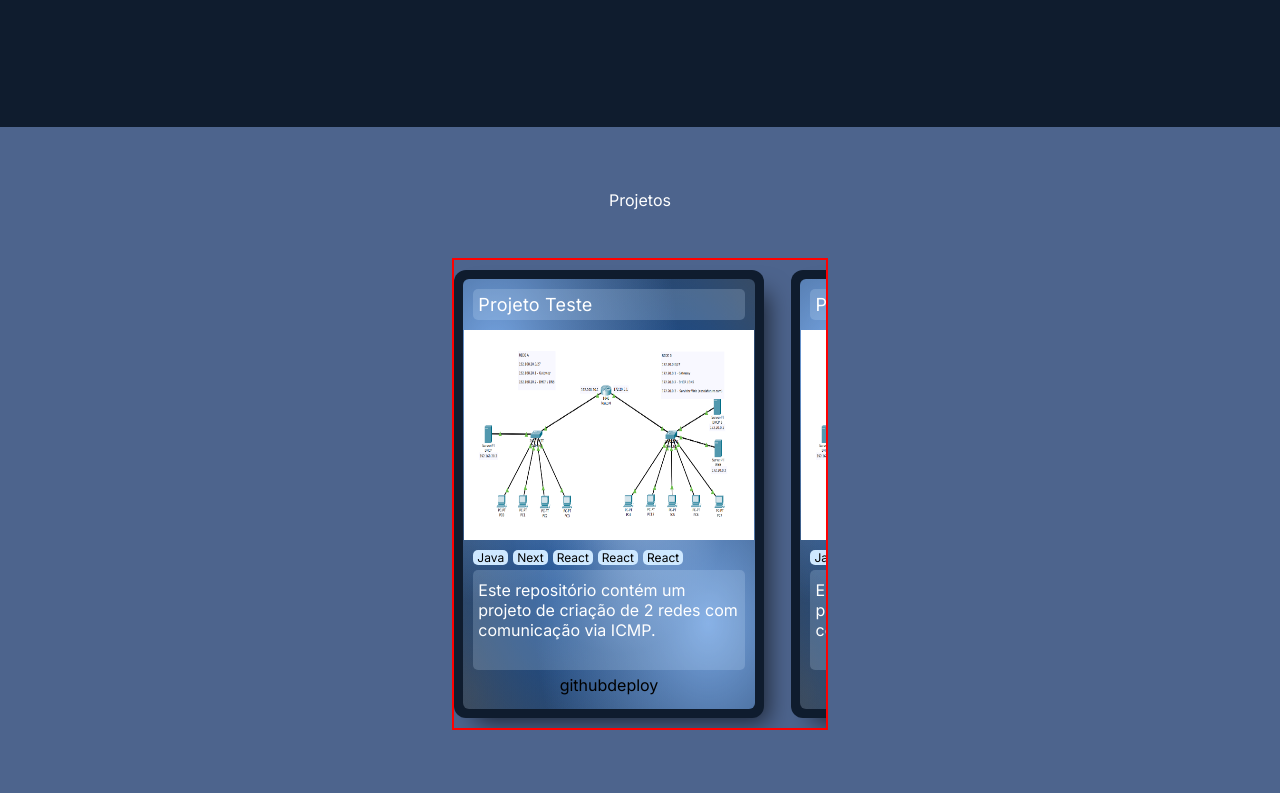
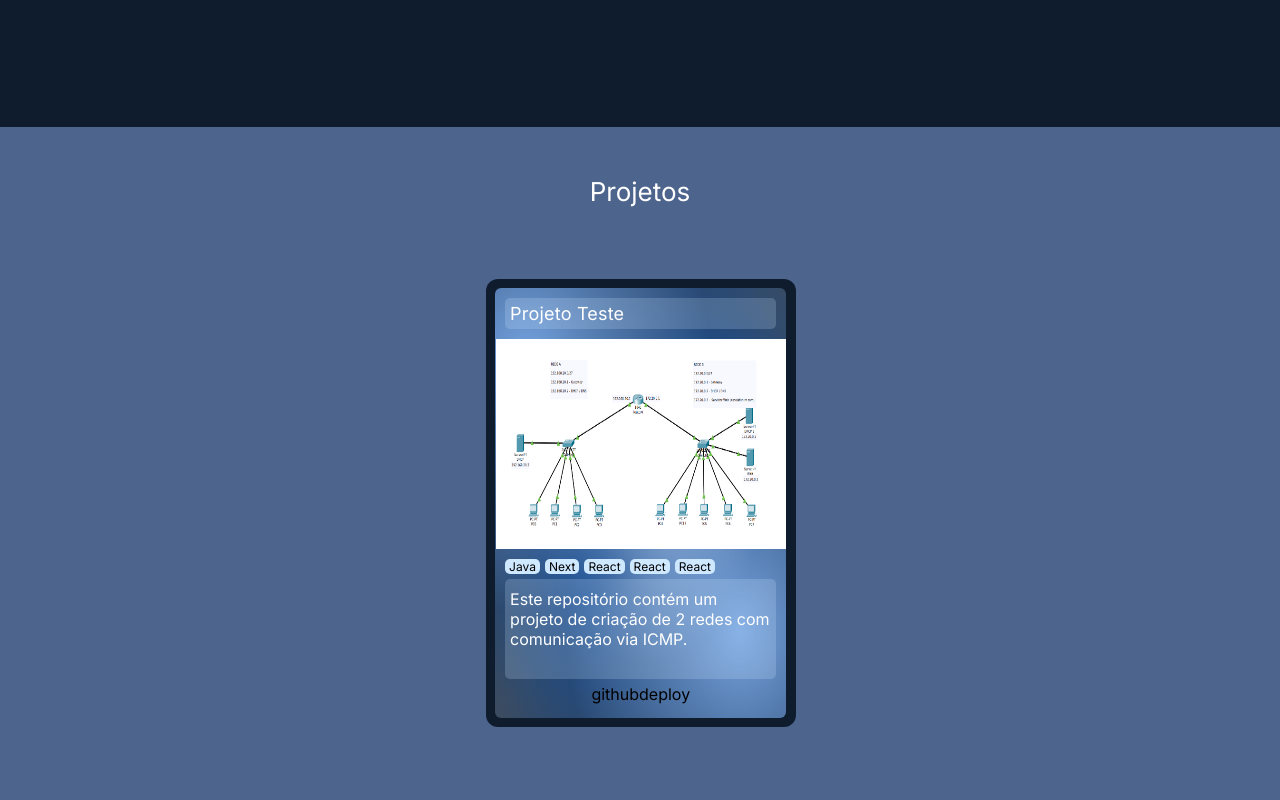
Before and after one commit to danargolo/portfolio, a Next.js app: page / in a window 1280 px wide. Shown: the part 578-1378 px from the top of the page. Built offline with nearby package versions, Linux system fonts and the light colour scheme.

Commit message:
styles: add scroll snap to CardWrapper

```diff
--- a/src/components/ProjectsPreviews/styles.js
+++ b/src/components/ProjectsPreviews/styles.js
@@ -3,7 +3,8 @@
 import styled from "styled-components"
 
 export const Text = styled.p`
-   color: ${({ theme }) => theme.colors.text100 };
+  font-size: 26px;
+  color: ${({ theme }) => theme.colors.text100 };
 `
 
 export const Projects = styled.section`
@@ -18,18 +19,30 @@ export const Projects = styled.section`
 export const ProjectsWrapper = styled.div`
   display: flex;
   flex-direction: column;
+  justify-content: center;
   align-items: center;
-  padding: 3.9375rem 0;
+  padding: 3.1rem 0;
   gap: 3rem;
   width: 26rem;
 `
 export const CardsWrapper = styled.div`
   display: flex;
   align-items: center;
-  width: 23.5rem;
-  border: 2px solid red;
-  padding: 10px;
+  width: 21.9rem;
+  height: 30.9375rem;
+  /* margin-left: 0.9rem; */
+  /* padding: 10px; */
   gap: 1.7rem;
-  overflow-x: scroll;
+  overflow-x: auto;
+  scrollbar-width: none;
   scroll-snap-type: x mandatory;
+
+  & > :first-child {
+    margin-left: 1.5rem;
+  }
+
+  & > :last-child {
+    margin-right: 1.5rem;
+  }
+  /* border: 2px solid red; */
 `
--- a/src/components/ui/Card/styles.js
+++ b/src/components/ui/Card/styles.js
@@ -16,20 +16,8 @@ export const Card = styled.div`
   height: 28rem;
   border-radius: 12px;
   background-color: ${({theme}) => theme.colors.bg100};
-  box-shadow: 13px 14px 23px -9px rgba(0,0,0,0.62);
-  scroll-snap-align: start;
-
-  &:hover {
-  transform: translateX(calc(-200px * 5)); /* Largura do card * quantidade de cards */
-  animation: scrollAnimation 10s linear infinite;
-  }
-
-/* Animação para o movimento infinito */
-  @keyframes scrollAnimation {
-    to {
-      transform: translateX(0);
-    }
-  }
+  box-shadow: 5px 5px 10px -20px rgba(0,0,0,0.62);
+  scroll-snap-align: center;
   /* transition: all 0.35s ease-in-out;
 
   &:hover {
```
